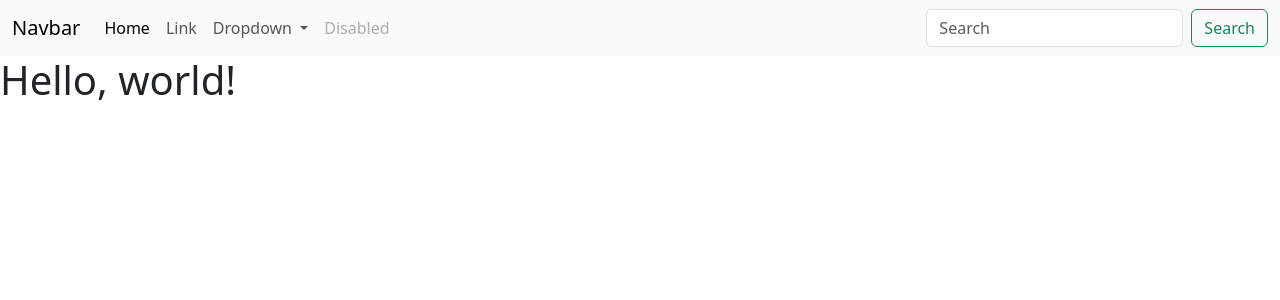
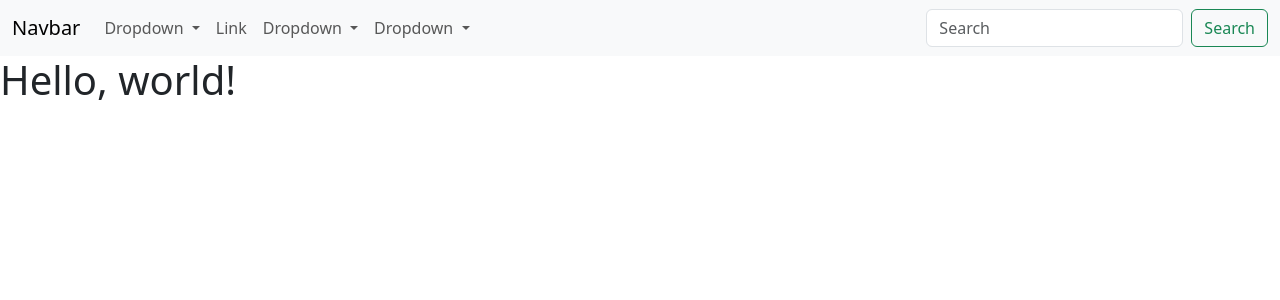
Before and after one commit to cgortonbrooks/onBrooks, a Node server app: page / in a window 1280 px wide. Shown: the top 300 px of the page. Run offline with Node 20, Linux system fonts and the light colour scheme.

Commit message:
dropdowns added to navbar

```diff
--- a/views/partials/navbar.ejs
+++ b/views/partials/navbar.ejs
@@ -12,34 +12,61 @@
     <nav class="navbar navbar-expand-lg bg-body-tertiary">
         <div class="container-fluid">
             <a class="navbar-brand" href="#">Navbar</a>
-    <button class="navbar-toggler" type="button" data-bs-toggle="collapse" data-bs-target="#navbarSupportedContent" aria-controls="navbarSupportedContent" aria-expanded="false" aria-label="Toggle navigation">
+            <button class="navbar-toggler" type="button" data-bs-toggle="collapse"
+                data-bs-target="#navbarSupportedContent" aria-controls="navbarSupportedContent" aria-expanded="false"
+                aria-label="Toggle navigation">
                 <span class="navbar-toggler-icon"></span>
             </button>
             <div class="collapse navbar-collapse" id="navbarSupportedContent">
                 <ul class="navbar-nav me-auto mb-2 mb-lg-0">
-        <li class="nav-item">
-          <a class="nav-link active" aria-current="page" href="#">Home</a>
+                    <li class="nav-item dropdown">
+                        <a class="nav-link dropdown-toggle" href="#" role="button" data-bs-toggle="dropdown"
+                            aria-expanded="false">
+                            Dropdown
+                        </a>
+                        <ul class="dropdown-menu">
+                            <li><a class="dropdown-item" href="#">Action</a></li>
+                            <li><a class="dropdown-item" href="#">Another action</a></li>
+                            <li>
+                                <hr class="dropdown-divider">
+                            </li>
+                            <li><a class="dropdown-item" href="#">Something else here</a></li>
+                        </ul>
                     </li>
                     <li class="nav-item">
                         <a class="nav-link" href="#">Link</a>
                     </li>
                     <li class="nav-item dropdown">
-          <a class="nav-link dropdown-toggle" href="#" role="button" data-bs-toggle="dropdown" aria-expanded="false">
+                        <a class="nav-link dropdown-toggle" href="#" role="button" data-bs-toggle="dropdown"
+                            aria-expanded="false">
                             Dropdown
                         </a>
                         <ul class="dropdown-menu">
                             <li><a class="dropdown-item" href="#">Action</a></li>
                             <li><a class="dropdown-item" href="#">Another action</a></li>
-            <li><hr class="dropdown-divider"></li>
+                            <li>
+                                <hr class="dropdown-divider">
+                            </li>
                             <li><a class="dropdown-item" href="#">Something else here</a></li>
                         </ul>
                     </li>
-        <li class="nav-item">
-          <a class="nav-link disabled" aria-disabled="true">Disabled</a>
+                    <li class="nav-item dropdown">
+                        <a class="nav-link dropdown-toggle" href="#" role="button" data-bs-toggle="dropdown"
+                            aria-expanded="false">
+                            Dropdown
+                        </a>
+                        <ul class="dropdown-menu">
+                            <li><a class="dropdown-item" href="#">Action</a></li>
+                            <li><a class="dropdown-item" href="#">Another action</a></li>
+                            <li>
+                                <hr class="dropdown-divider">
+                            </li>
+                            <li><a class="dropdown-item" href="#">Something else here</a></li>
+                        </ul>
                     </li>
                 </ul>
                 <form class="d-flex" role="search">
-        <input class="form-control me-2" type="search" placeholder="Search" aria-label="Search"/>
+                    <input class="form-control me-2" type="search" placeholder="Search" aria-label="Search" />
                     <button class="btn btn-outline-success" type="submit">Search</button>
                 </form>
             </div>
```
Lines whose indentation alone changed are shown as unchanged.
